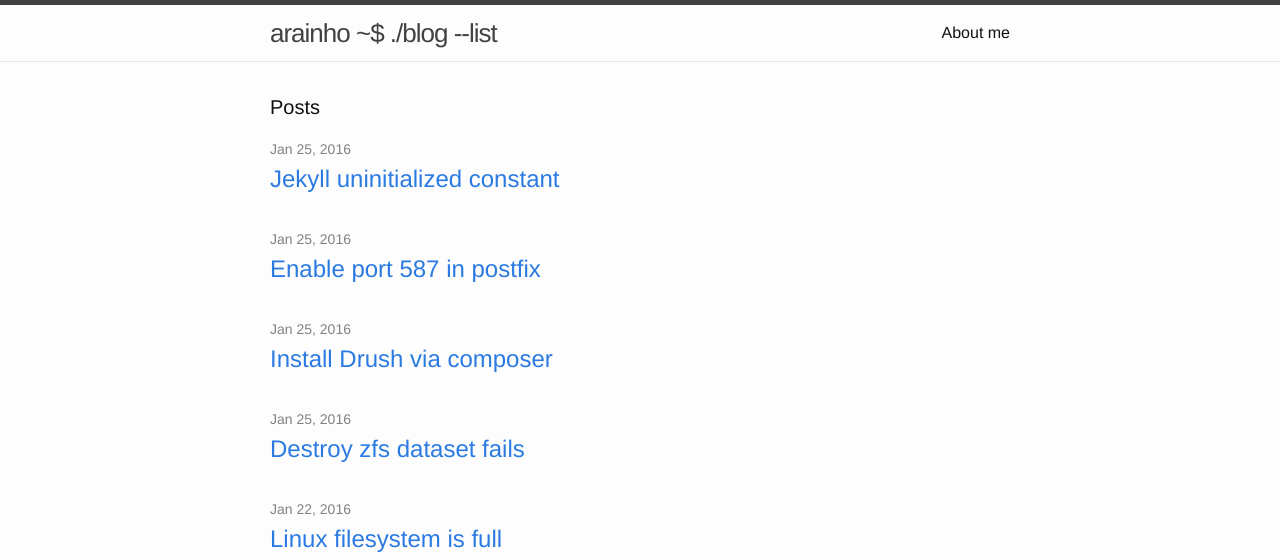
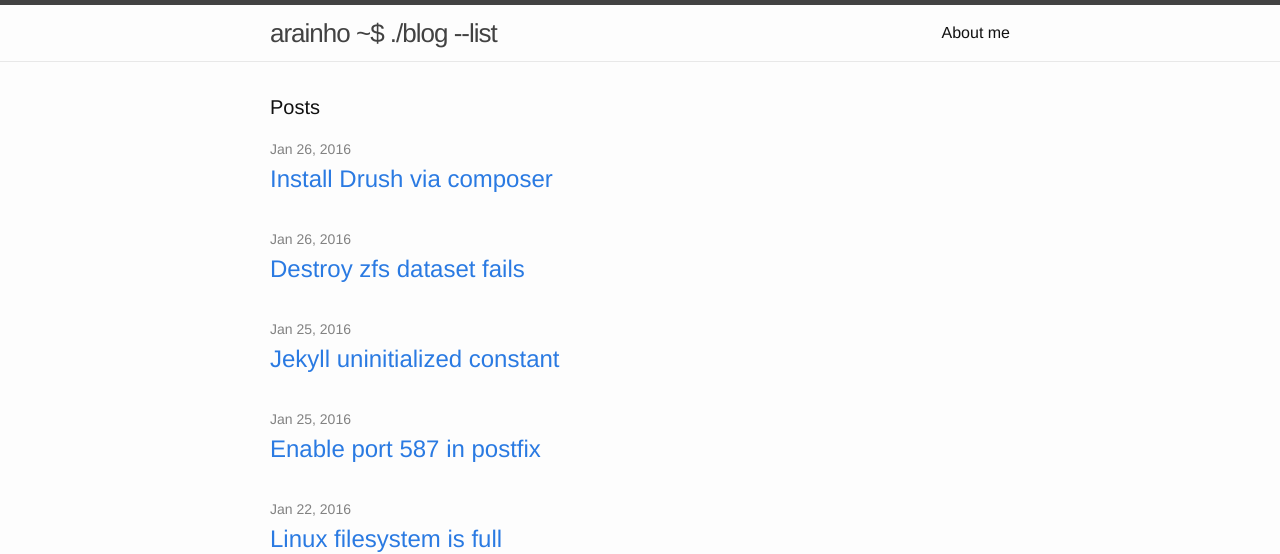
Before and after one commit to arainho/arainho.github.io, a Jekyll site: the page built from index.html, in a window 1280 px wide. Shown: the top 554 px of the page. Built offline with Jekyll 4.4.1, drawn with Linux system fonts in a browser that asks for light colours.

Commit message:
fix dates inside md files

```diff
--- a/_posts/2016-01-26-destroy-zfs-dataset-fails.md
+++ b/_posts/2016-01-26-destroy-zfs-dataset-fails.md
@@ -1,7 +1,7 @@
 ---
 layout: post
 title:  "Destroy zfs dataset fails"
-date:   2016-01-25 10:35:00
+date:   2016-01-26 10:35:00
 categories: zfs dataset destroy-dataset unmount-dataset
 ---
 
--- a/_posts/2016-01-26-install_drush_via_comporser.md
+++ b/_posts/2016-01-26-install_drush_via_comporser.md
@@ -1,7 +1,7 @@
 ---
 layout: post
 title:  "Install Drush via composer"
-date:   2016-01-25  10:46:00
+date:   2016-01-26  10:46:00
 categories: drush composer drupal
 ---
 
```
